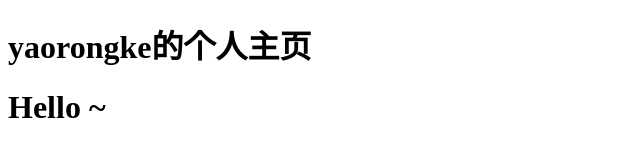
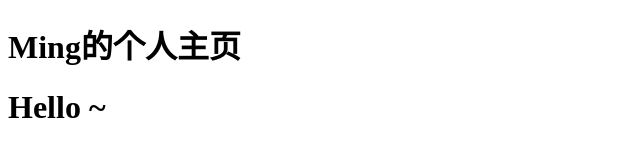
Before and after one commit to ming1212kk/ming.github.io, a plain HTML site: page index.html in a window 1280 px wide. Shown: the whole page, without its empty margins (0-640 px from the left). Drawn offline with Linux system fonts and the light colour scheme.

Commit message:
index.html

```diff
--- a/index.html
+++ b/index.html
@@ -5,7 +5,7 @@
     <title>yaorongke</title>
 </head>
 <body>
-    <h1>yaorongke的个人主页</h1>
+    <h1>Ming的个人主页</h1>
     <h1>Hello ~</h1>
 </body>
 </html>
```
